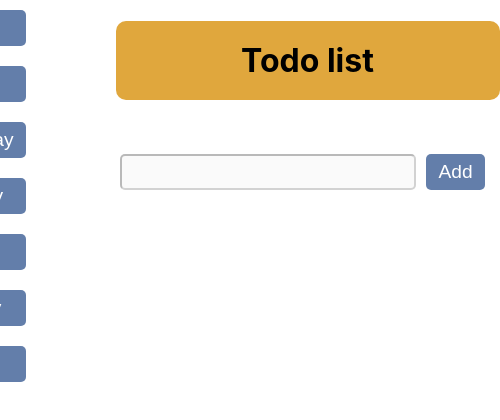
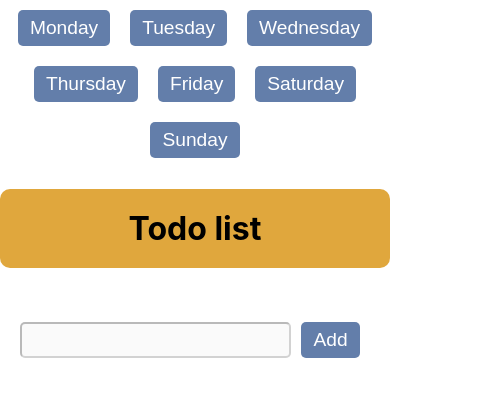
Before and after one commit to bencot234/todos, a React (Create React App) app: page / in a window 390 px wide. Shown: the top 420 px of the page, 500 px wide, since content can reach past the window. Built offline with nearby package versions, Linux system fonts and the light colour scheme; the HTML template or start-up script is replaced by a standard one.

Commit message:
responsive styles

```diff
--- a/src/App.css
+++ b/src/App.css
@@ -15,8 +15,10 @@ input, button, .list-item, .message-container p {
   font-size: larger;
 }
 
+@media (min-width: 600px) {
   input {
     width: 17rem;
+  }
 }
 
 button {
@@ -43,8 +45,17 @@ form {
   grid-template-columns: 2fr 1fr;
 }
 
+.list-container,
+.message-container {
+  width: 18rem;
+  margin: auto;
+}
+
+@media (min-width: 600px) {
   .list-container, .message-container {
     width: 24rem;
+    margin: none;
+  }
 }
 
 .message-container {
@@ -68,13 +79,19 @@ form {
   margin-top: 20px;
 }
 
+@media (min-width: 600px) {
   .container {
     display: flex;
     justify-content: center;
   }
-
   .days-container {
     display: flex;
     flex-direction: column;
     margin-right: 5rem;
+    text-align: justify;
   }
+}
+
+.days-container {
+  text-align: center;
+}
```
Lines whose indentation alone changed are shown as unchanged.
